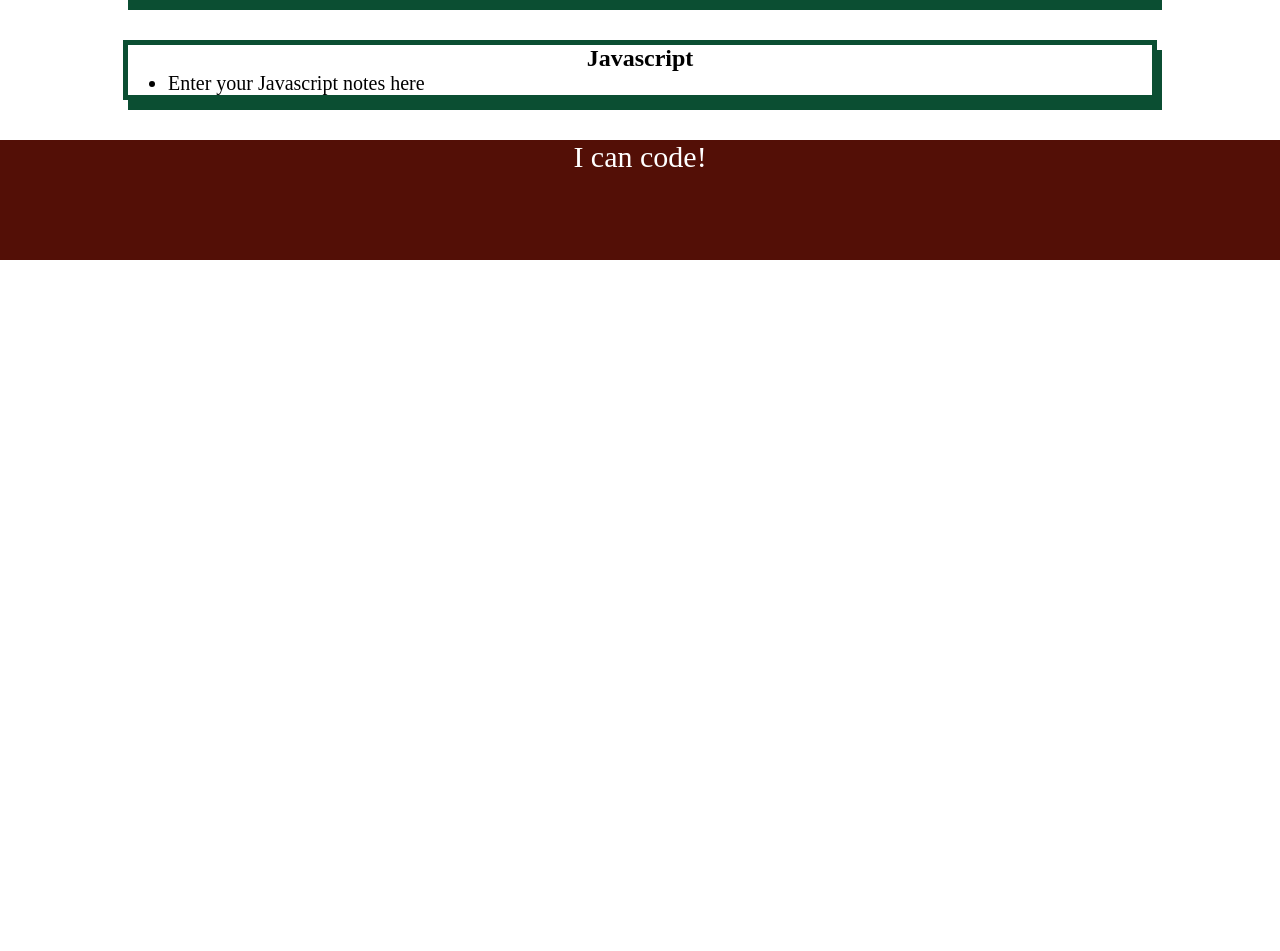
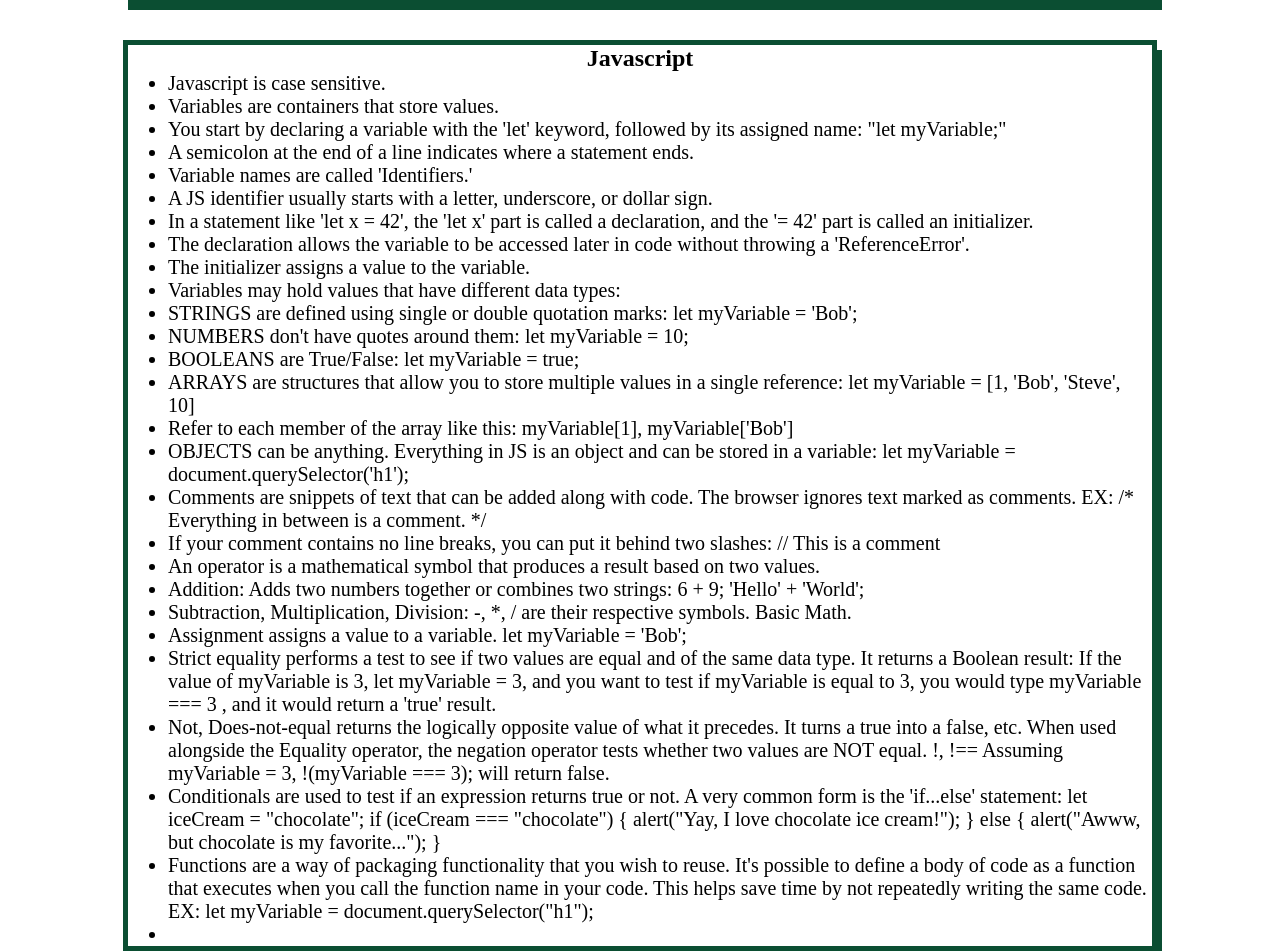
Before and after one commit to JenryHenry/prework-study-guide, a plain HTML site: page index.html in a window 1280 px wide. Shown: the part 696-1647 px from the top of the page. Before the commit the page ends 956 px from the top, so only its background shows below. Drawn offline with Linux system fonts and the light colour scheme.

Commit message:
Add code to log the topics in console using FOR loop

```diff
--- /dev/null
+++ b/assets/script.js
@@ -0,0 +1,17 @@
+var topics = ['HTML', 'CSS', 'Git', 'Javascript'];
+for(var x = 0; x < topics.length; x++) {
+  console.log(topics[x])
+}
+/*
+if (topic === 'HTML') {
+  console.log("Let's study HTML!");
+} else if (topic === 'CSS') {
+  console.log("Let's study CSS!");
+} else if (topic === 'Git') {
+  console.log("Let's study Git!");
+} else if (topic === 'JavaScript') {
+  console.log("Let's study JavaScript!");
+} else {
+  console.log('Please try again!');
+}
+*/
--- a/index.html
+++ b/index.html
@@ -11,6 +11,7 @@
     <header id="top">
       <h1>Prework Study Guide</h1>
       <img src="./assets/bowtie-cat.png" alt="Profile image of cat wearing a bow tie." />
+      <h2>✨ Open the Console to See What's Happening ✨</h2>
     </header>
     <main>
       <section class="card" id="html-section">
@@ -53,7 +54,49 @@
       <section class="card" id="javascript-section">
         <h2>Javascript</h2>
         <ul>
-          <li>Enter your Javascript notes here</li>
+          <li>Javascript is case sensitive.</li>
+          <li>Variables are containers that store values.</li>
+          <li>You start by declaring a variable with the 'let' keyword, followed by its assigned name: "let myVariable;"</li>
+          <li>A semicolon at the end of a line indicates where a statement ends.</li>
+          <li>Variable names are called 'Identifiers.'</li>
+          <li>A JS identifier usually starts with a letter, underscore, or dollar sign.</li>
+          <li>In a statement like 'let x = 42', the 'let x' part is called a declaration, and the '= 42' part is called an initializer.</li>
+          <li>The declaration allows the variable to be accessed later in code without throwing a 'ReferenceError'.</li>
+          <li>The initializer assigns a value to the variable.</li>
+          <li>Variables may hold values that have different data types:</li>
+          <li>STRINGS are defined using single or double quotation marks: let myVariable = 'Bob';</li>
+          <li>NUMBERS don't have quotes around them: let myVariable = 10;</li>
+          <li>BOOLEANS are True/False: let myVariable = true;</li>
+          <li>ARRAYS are structures that allow you to store multiple values in a single reference: let myVariable = [1, 'Bob', 'Steve', 10]</li>
+          <li>Refer to each member of the array like this: myVariable[1], myVariable['Bob']</li>
+          <li>OBJECTS can be anything. Everything in JS is an object and can be stored in a variable: let myVariable = document.querySelector('h1');</li>
+          <li>Comments are snippets of text that can be added along with code. The browser ignores text marked as comments. EX:
+            /*
+            Everything in between is a comment.
+            */
+          </li>
+          <li>If your comment contains no line breaks, you can put it behind two slashes: // This is a comment</li>
+          <li>An operator is a mathematical symbol that produces a result based on two values. </li>
+          <li>Addition: Adds two numbers together or combines two strings: 6 + 9; 'Hello' + 'World';</li>
+          <li>Subtraction, Multiplication, Division: -, *, / are their respective symbols. Basic Math.</li>
+          <li>Assignment assigns a value to a variable. let myVariable = 'Bob';</li>
+          <li>Strict equality performs a test to see if two values are equal and of the same data type. It returns a Boolean result:
+            If the value of myVariable is 3, let myVariable = 3, and you want to test if myVariable is equal to 3, you would type myVariable === 3 , and it would return a 'true' result.
+          </li>
+          <li>Not, Does-not-equal returns the logically opposite value of what it precedes. It turns a true into a false, etc.
+            When used alongside the Equality operator, the negation operator tests whether two values are NOT equal. !, !==
+            Assuming myVariable = 3, !(myVariable === 3); will return false.
+          </li>
+          <li>Conditionals are used to test if an expression returns true or not. A very common form is the 'if...else' statement:
+            let iceCream = "chocolate";
+            if (iceCream === "chocolate") {
+              alert("Yay, I love chocolate ice cream!");
+            } else {
+              alert("Awww, but chocolate is my favorite...");
+            }
+          </li>
+          <li>Functions are a way of packaging functionality that you wish to reuse. It's possible to define a body of code as a function that executes when you call the function name in your code. This helps save time by not repeatedly writing the same code. EX: let myVariable = document.querySelector("h1");</li>
+          <li></li>
         </ul>
 
       </section>
@@ -62,5 +105,6 @@
     <footer>
       <p>I can code!</p>
     </footer>
+    <script src="./assets/script.js"></script>
   </body>
 </html>
```
